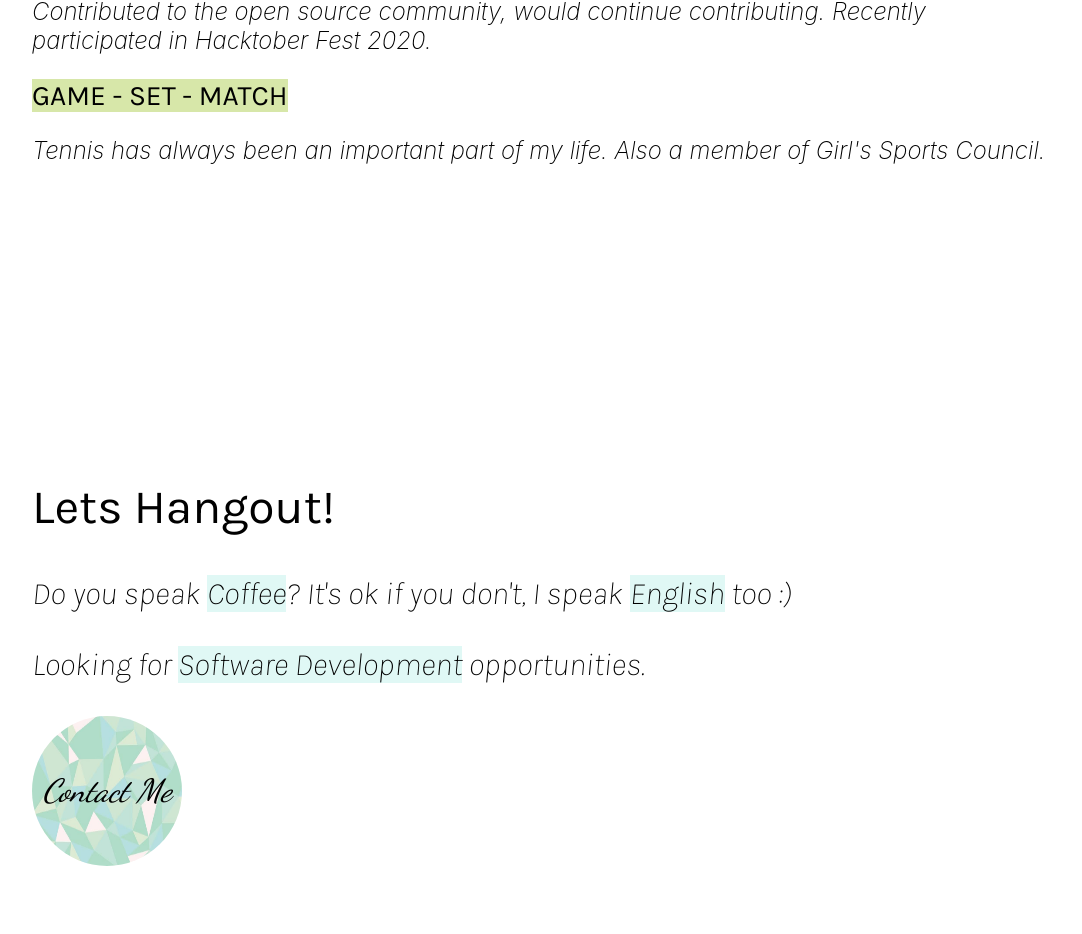
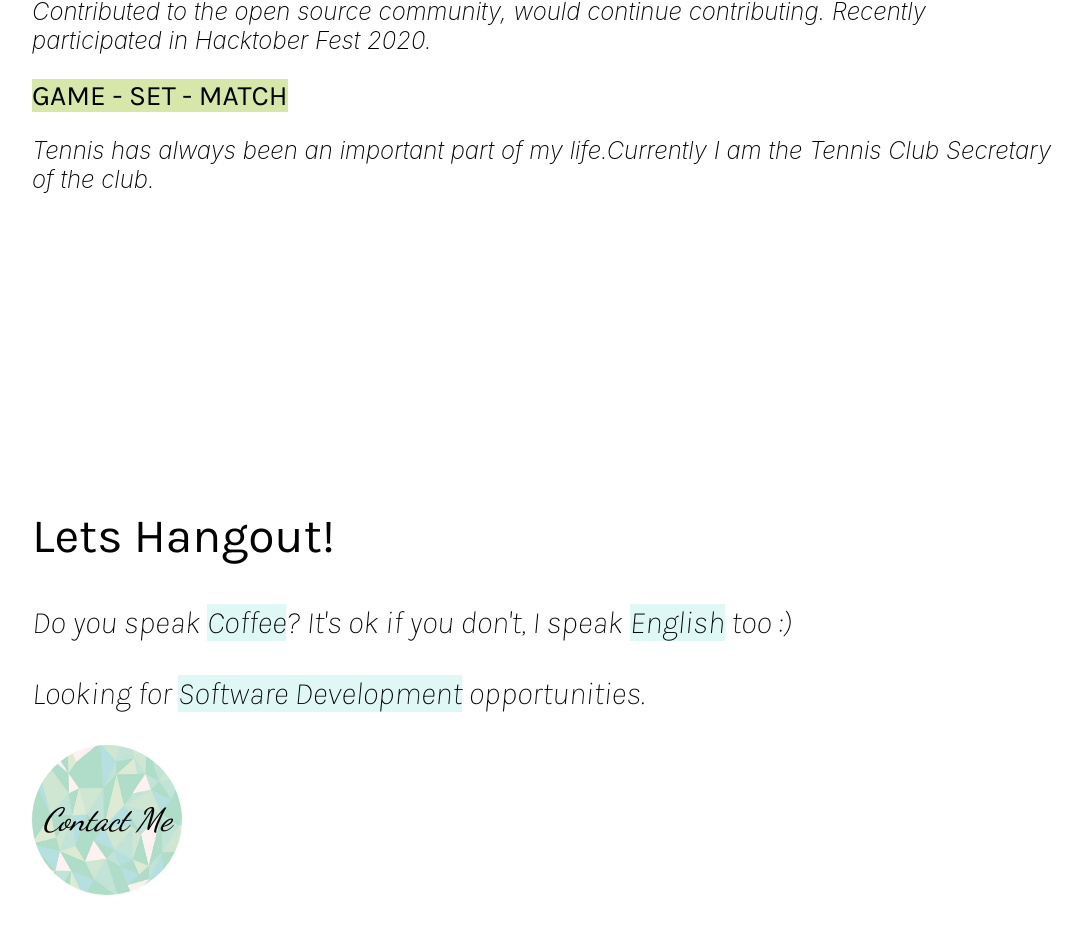
Before and after one commit to chelsi-001011/MyPlace, a React (Create React App) app: page / in a window 1280 px wide. Shown: the part 3513-4447 px from the top of the page, without its empty margins (96-1178 px from the left). Built offline with nearby package versions, Linux system fonts and the light colour scheme.

Commit message:
Update extracurr.js

```diff
--- a/src/extracurr.js
+++ b/src/extracurr.js
@@ -13,7 +13,7 @@ const Extracurriculars = () => {
       </div>
       <div className="tennis">
         <h3 className="heading border-2"><a href="https://www.facebook.com/TennisClubIITG">GAME - SET - MATCH </a></h3>
-        <p className="extracurricular-info">Tennis has always been an important part of my life. Also a member of Girl's Sports Council.</p>
+        <p className="extracurricular-info">Tennis has always been an important part of my life.Currently I am the Tennis Club Secretary of the club.</p>
       </div>
     </section>
   );
```
